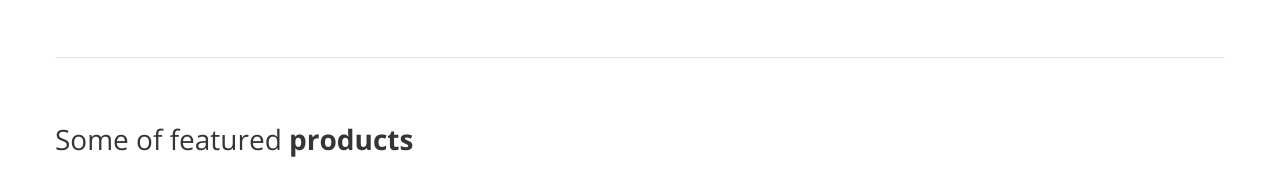
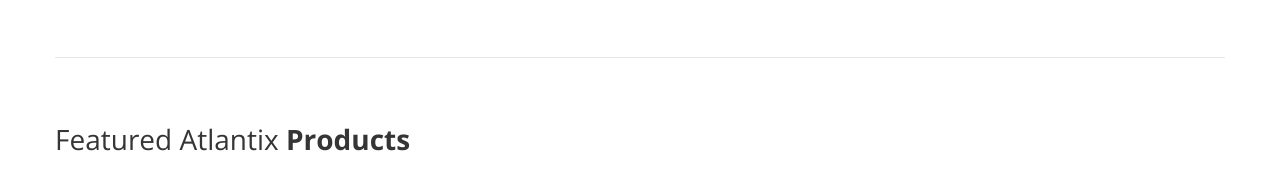
Before and after one commit to fission6/atlantix-www, a plain HTML site: page index.html in a window 1280 px wide. Shown: the part 948-1135 px from the top of the page. Drawn offline with nearby package versions, Linux system fonts and the light colour scheme.

Commit message:
bumped up slogan

```diff
--- a/index.html
+++ b/index.html
@@ -308,7 +308,7 @@
 		<!-- Portfolio Projects -->
 		<div class="row">
 			<div class="span12">
-				<h4 class="heading">Some of featured <strong>products</strong></h4>
+				<h4 class="heading">Featured Atlantix <strong>Products</strong></h4>
 				<div class="row">
 					<section id="projects">
 					<ul id="thumbs" class="portfolio">
```
